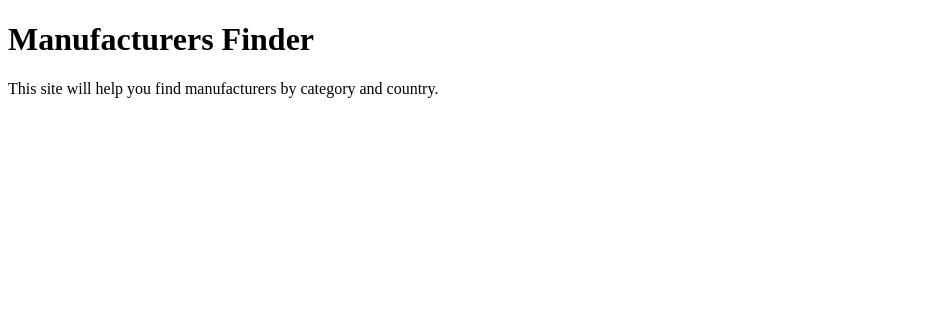
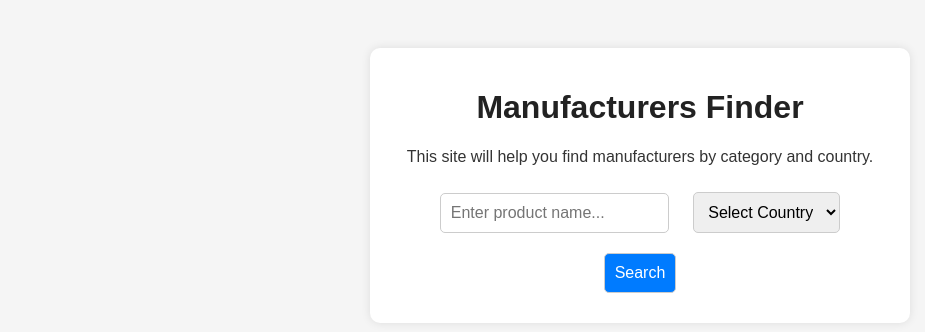
Before and after one commit to ishtiakahmed00bd-maker/-Manufacturers-finder, a plain HTML site: page index.html in a window 1280 px wide. Shown: the whole page, without its empty margins (0-925 px from the left). Drawn offline with Linux system fonts and the light colour scheme.

Commit message:
Enhance index.html with styling and structure

```diff
--- a/index.html
+++ b/index.html
@@ -1,12 +1,57 @@
 <!DOCTYPE html>
-<html>
+<html lang="en">
 <head>
-  <meta charset="UTF-8">
-  <meta name="viewport" content="width=device-width, initial-scale=1.0">
+  <meta charset="UTF-8" />
+  <meta name="viewport" content="width=device-width, initial-scale=1.0" />
   <title>Manufacturers Finder</title>
+  <style>
+    body {
+      font-family: Arial, sans-serif;
+      text-align: center;
+      background: #f5f5f5;
+      padding: 40px;
+      color: #333;
+    }
+    h1 {
+      color: #222;
+    }
+    input, select, button {
+      padding: 10px;
+      margin: 10px;
+      border-radius: 5px;
+      border: 1px solid #ccc;
+      font-size: 16px;
+    }
+    button {
+      background-color: #007bff;
+      color: white;
+      cursor: pointer;
+    }
+    button:hover {
+      background-color: #0056b3;
+    }
+    .container {
+      max-width: 500px;
+      margin: auto;
+      background: white;
+      padding: 20px;
+      border-radius: 10px;
+      box-shadow: 0 0 10px rgba(0,0,0,0.1);
+    }
+  </style>
 </head>
 <body>
-  <h1>Manufacturers Finder</h1>
-  <p>This site will help you find manufacturers by category and country.</p>
+  <div class="container">
+    <h1>Manufacturers Finder</h1>
+    <p>This site will help you find manufacturers by category and country.</p>
+    <input type="text" placeholder="Enter product name..." />
+    <select>
+      <option value="">Select Country</option>
+      <option value="usa">United States</option>
+      <option value="china">China</option>
+      <option value="germany">Germany</option>
+    </select>
+    <button>Search</button>
+  </div>
 </body>
 </html>
```
